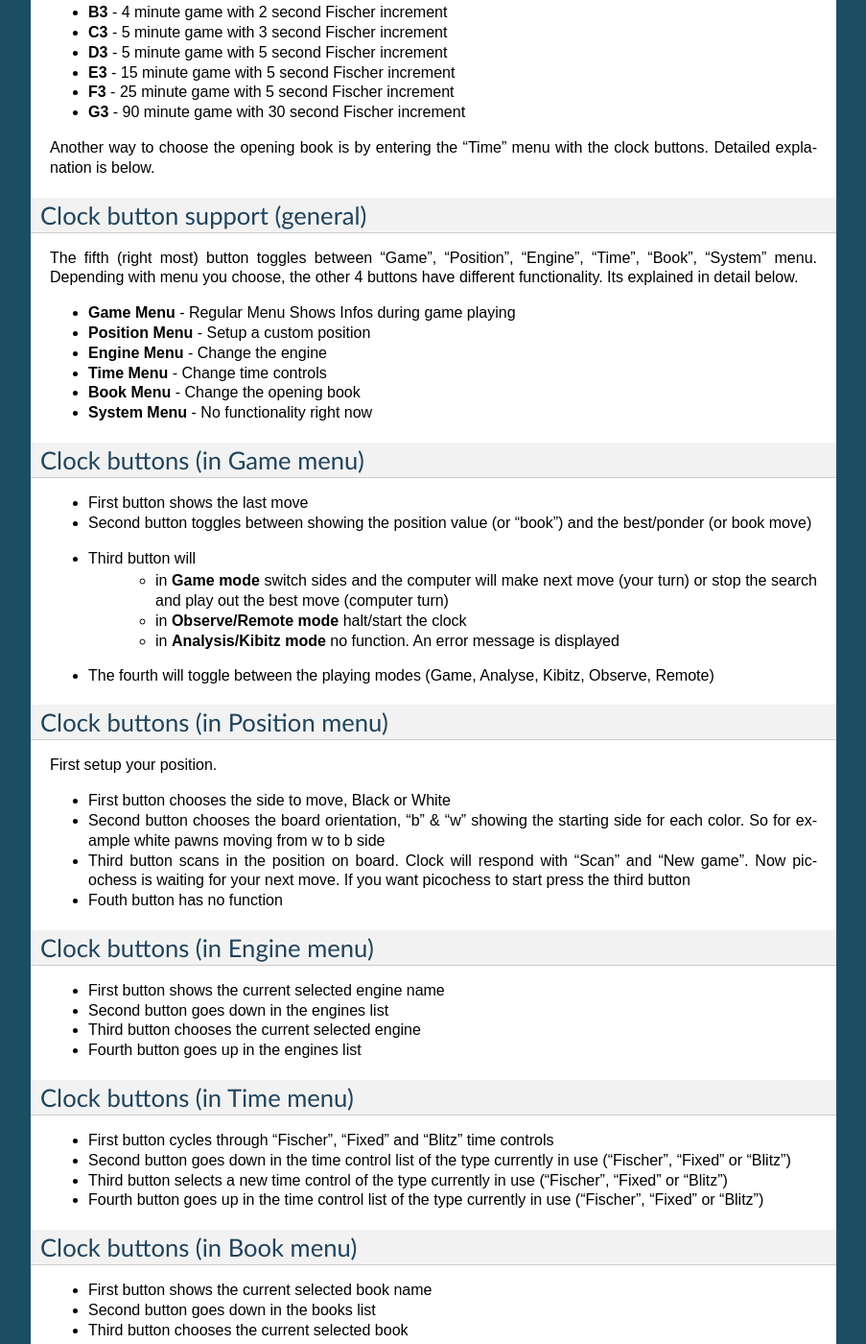
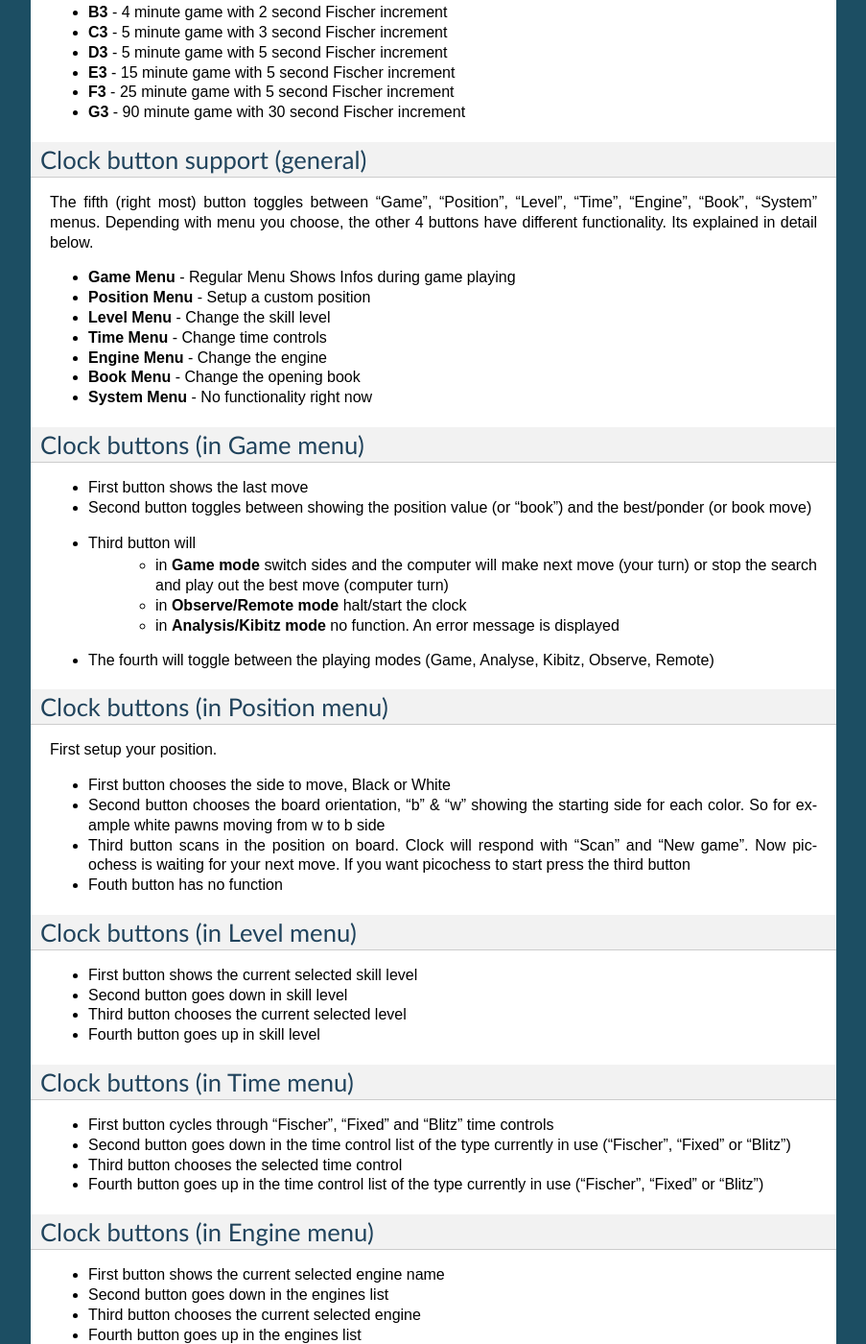
Before and after one commit to jromang/picochess, a Sphinx documentation site: the page built from docs/usage.rst, in a window 1280 px wide and 1400 px high, scrolled down 2174 px. Shown: the whole window at 96% size, without its empty margins (198-1101 px from the left). Built offline with Sphinx 7.4.7, drawn with Linux system fonts in a browser that asks for light colours; some of the changed text lies outside the part shown.

Commit message:
Updated docs for new features.

```diff
--- a/docs/usage.rst
+++ b/docs/usage.rst
@@ -29,6 +29,8 @@
 * Level  0 estimates about 1100 Elo (Absolute beginner)
 * Level 10 estimates about 1750 Elo (Mediate club player )
 * Level 20 estimates about 2570 Elo (Advanced tournament player)
+
+Another way to choose the skill level is by entering the "Level" menu with the clock buttons. Detailed explanation is below.
 
 Choosing opening books
 ----------------------
@@ -65,7 +67,7 @@
 * **G6** - 60 seconds per move
 * **H6** - 120 seconds per move
 
-Another way to choose the opening book is by entering the "Time" menu with the clock buttons. Detailed explanation is below.
+Another way to choose the time control is by entering the "Time" menu with the clock buttons. Detailed explanation is below.
 
 Blitz Levels
 ------------
@@ -82,8 +84,6 @@
 * **G4** - 60 minute game (1 hour)
 * **H4** - 90 minute game (1 hour and 30 minutes)
 
-Another way to choose the opening book is by entering the "Time" menu with the clock buttons. Detailed explanation is below.
-
 Fischer Increment Blitz Levels
 ------------------------------
 
@@ -98,18 +98,18 @@
 * **F3** - 25 minute game with 5 second Fischer increment
 * **G3** - 90 minute game with 30 second Fischer increment
 
-Another way to choose the opening book is by entering the "Time" menu with the clock buttons. Detailed explanation is below.
 
 Clock button support (general)
 ------------------------------
 
-The fifth (right most) button toggles between "Game", "Position", "Engine", "Time", "Book", "System" menu.
+The fifth (right most) button toggles between "Game", "Position", "Level", "Time", "Engine", "Book", "System" menus.
 Depending with menu you choose, the other 4 buttons have different functionality. Its explained in detail below.
 
 * **Game Menu** - Regular Menu Shows Infos during game playing
 * **Position Menu** - Setup a custom position
+* **Level Menu** - Change the skill level
+* **Time Menu** - Change time controls
 * **Engine Menu** - Change the engine
-* **Time Menu** - Change time controls
 * **Book Menu** - Change the opening book
 * **System Menu** - No functionality right now
 
@@ -134,6 +134,22 @@
 * Third button scans in the position on board. Clock will respond with "Scan" and "New game". Now picochess is waiting for your next move. If you want picochess to start press the third button
 * Fouth button has no function
 
+Clock buttons (in Level menu)
+------------------------------
+
+* First button shows the current selected skill level
+* Second button goes down in skill level
+* Third button chooses the current selected level
+* Fourth button goes up in skill level
+
+Clock buttons (in Time menu)
+----------------------------
+
+* First button cycles through "Fischer", "Fixed" and "Blitz" time controls
+* Second button goes down in the time control list of the type currently in use ("Fischer", "Fixed" or "Blitz")
+* Third button chooses the selected time control
+* Fourth button goes up in the time control list of the type currently in use ("Fischer", "Fixed" or "Blitz")
+
 Clock buttons (in Engine menu)
 ------------------------------
 
@@ -142,14 +158,6 @@
 * Third button chooses the current selected engine
 * Fourth button goes up in the engines list
 
-Clock buttons (in Time menu)
-----------------------------
-
-* First button cycles through "Fischer", "Fixed" and "Blitz" time controls
-* Second button goes down in the time control list of the type currently in use ("Fischer", "Fixed" or "Blitz")
-* Third button selects a new time control of the type currently in use ("Fischer", "Fixed" or "Blitz")
-* Fourth button goes up in the time control list of the type currently in use ("Fischer", "Fixed" or "Blitz")
-
 Clock buttons (in Book menu)
 ----------------------------
 
```
Also changed, not shown: other parts of docs/usage.rst (+1 -0 lines).
